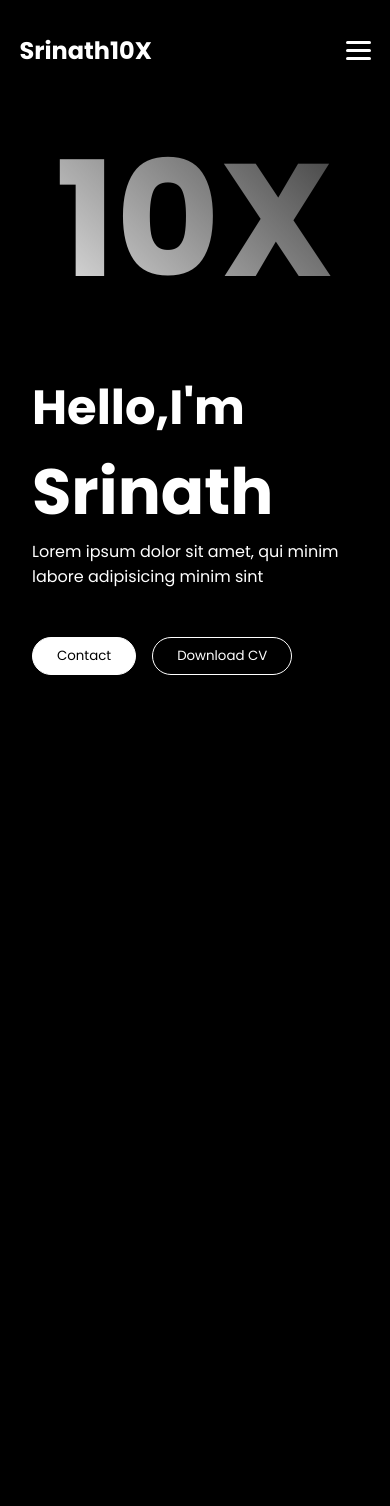
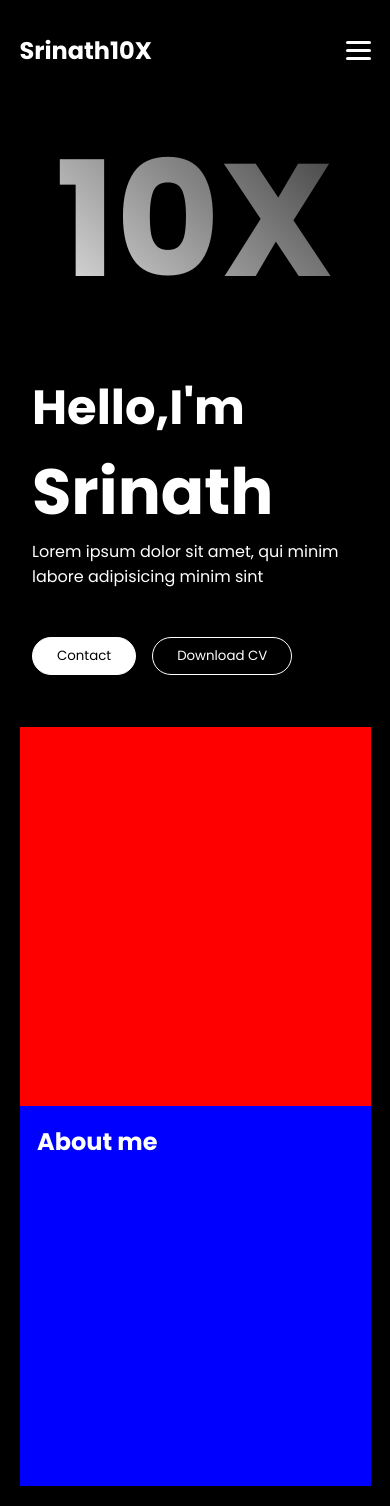
Before and after one commit to Srinath10X/portfolio, a Next.js app: page / in a window 390 px wide. Before the commit the page ends 844 px from the top, so only its background shows below. Built offline with nearby package versions, Linux system fonts and the light colour scheme.

Commit message:
Added About page

```diff
--- /dev/null
+++ b/Components/About.css
@@ -0,0 +1,38 @@
+.about {
+  display: flex;
+  padding: 5% 5%;
+}
+
+.about h2 {
+  color: white;
+  padding: 5% 5%;
+}
+
+.ab-right {
+  height: 80vh;
+  width: 50%;
+  display: inline-block;
+  background: red;
+}
+
+.ab-left {
+  height: 80vh;
+  width: 50%;
+  display: inline-block;
+  background: blue;
+}
+
+@media (max-width: 760px) {
+  .about {
+    flex-direction: column;
+  }
+  .ab-right {
+    height: 45vh;
+    width: 100%;
+  }
+
+  .ab-left {
+    height: 45vh;
+    width: 100%;
+  }
+}
--- a/Components/About.jsx
+++ b/Components/About.jsx
@@ -1,9 +1,15 @@
 import React from "react";
+import "./About.css";
 
 const About = () => {
   return (
     <>
-      <div className="about"></div>
+      <div className="about">
+        <div className="ab-right"></div>
+        <div className="ab-left">
+          <h2>About me</h2>
+        </div>
+      </div>
     </>
   );
 };
--- a/Components/Main.css
+++ b/Components/Main.css
@@ -56,6 +56,10 @@
   color: black;
 }
 
+.btn:nth-child(1):hover {
+  cursor: pointer;
+}
+
 .btn:nth-child(2):hover {
   background: white;
   color: black;
--- a/app/page.jsx
+++ b/app/page.jsx
@@ -1,6 +1,7 @@
+import React from "react";
 import Header from "@/Components/Header";
 import Main from "@/Components/Main";
-import React from "react";
+import About from "@/Components/About";
 import "./globals.css";
 
 const page = () => {
@@ -8,6 +9,7 @@ const page = () => {
     <>
       <Header />
       <Main />
+      <About />
     </>
   );
 };
```
